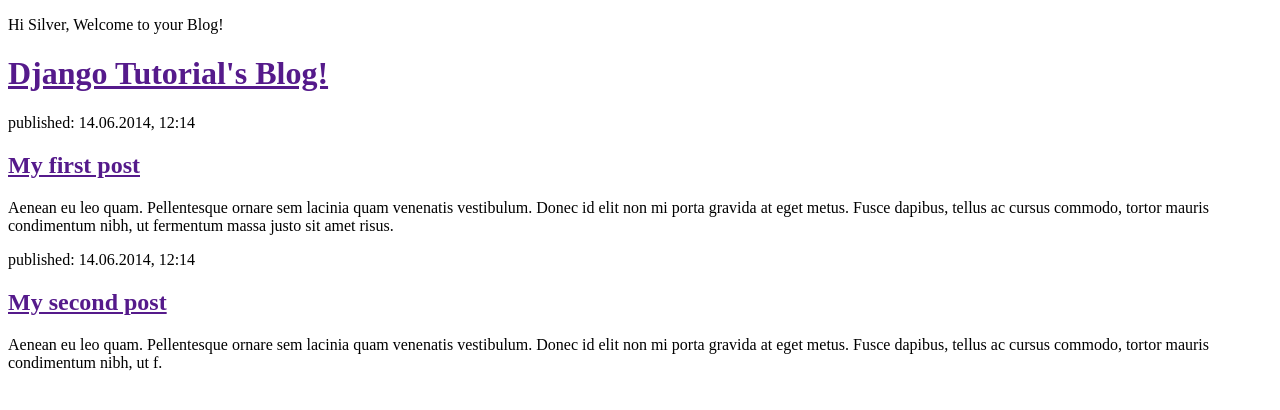
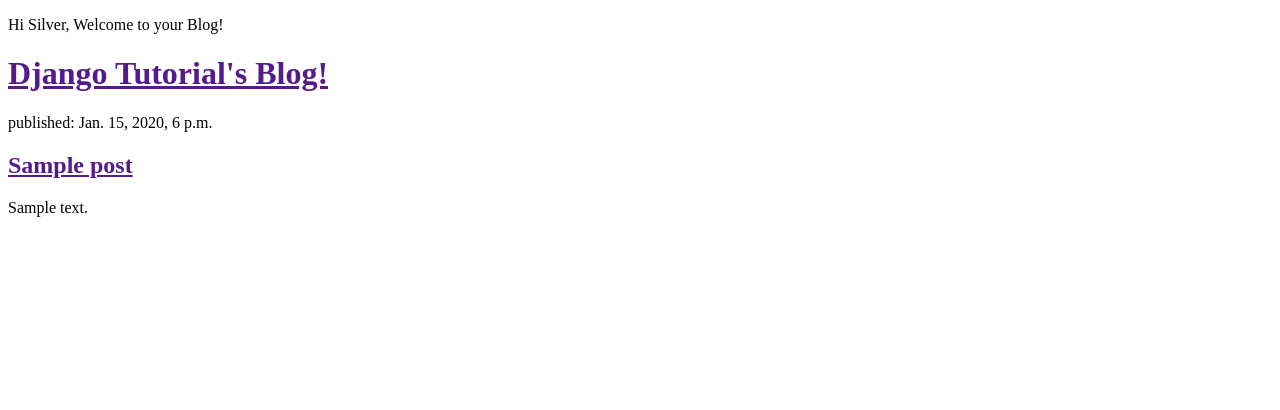
Before and after one commit to SilverJanGit/my-blog, a Django app: template blog/templates/blog/post_list.html in a window 1280 px wide. Shown: the top 410 px of the page. Run offline with Django 3.2, Linux system fonts and the light colour scheme; the template is opened without the code that fills it: values that come from a table or form of the project are taken from there, others are empty; tables that the repository leaves empty hold one stand-in row (values such as "Sample post").

Commit message:
Modified templates to display posts from database.

```diff
--- a/blog/templates/blog/post_list.html
+++ b/blog/templates/blog/post_list.html
@@ -1,27 +1,25 @@
 <!DOCTYPE html>
 <html lang="en" dir="ltr">
+
 <head>
   <meta charset="utf-8">
   <title>Silver's Blog</title>
 </head>
+
 <body>
   <p>Hi Silver, Welcome to your Blog!</p>
   <div>
     <h1><a href="">Django Tutorial's Blog!</a></h1>
   </div>
-
   </div>
+  {% for post in posts %}
   <div>
-          <p>published: 14.06.2014, 12:14</p>
-          <h2><a href="">My first post</a></h2>
-          <p>Aenean eu leo quam. Pellentesque ornare sem lacinia quam venenatis vestibulum. Donec id elit non mi porta gravida at eget metus. Fusce dapibus, tellus ac cursus commodo, tortor mauris condimentum nibh, ut fermentum massa justo sit amet risus.</p>
+    <p>published: {{ post.published_date }} </p>
+    <h2><a href="">{{ post.title }}</a></h2>
+    <p>{{ post.text|linebreaksbr }}</p>
   </div>
-    <div>
-          <p>published: 14.06.2014, 12:14</p>
-          <h2><a href="">My second post</a></h2>
-          <p>Aenean eu leo quam. Pellentesque ornare sem lacinia quam venenatis vestibulum. Donec id elit non mi porta gravida at eget metus. Fusce dapibus, tellus ac cursus commodo, tortor mauris condimentum nibh, ut f.</p>
-    </div>
-
+  {% endfor %}
   </div>
 </body>
+
 </html>
```
Lines whose indentation alone changed are shown as unchanged.
